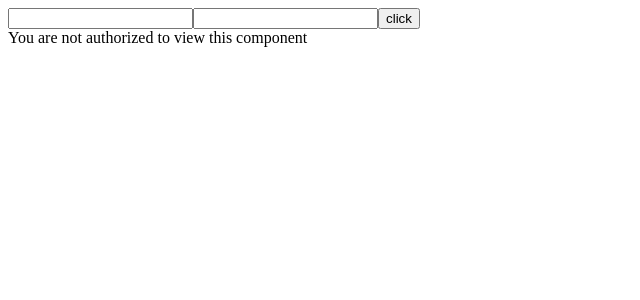
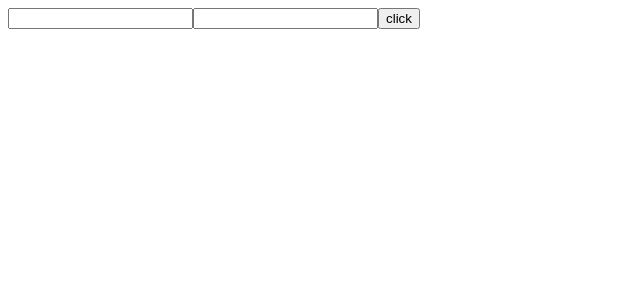
Before and after one commit to dawood6/Login-Page-React, a React (Create React App) app: page / in a window 1280 px wide. Shown: the top 300 px of the page, without its empty margins (0-640 px from the left). Built offline with nearby package versions, Linux system fonts and the light colour scheme.

Commit message:
Fix: User login HOC logic

```diff
--- a/src/Components/App.js
+++ b/src/Components/App.js
@@ -1,6 +1,6 @@
 import React from 'react'
 
- const App = () => {
+const App = () => {
     return (
         <div>
             hello
--- a/src/Components/HOC.js
+++ b/src/Components/HOC.js
@@ -1,12 +1,10 @@
- import React, { Fragment, Component } from "react";
- import App from './App'
+import React, { Fragment, Component } from "react";
+import { Route, Redirect } from 'react-router-dom'
 
- const HigherOrderComponent = ({ isLoggedIn }) => {
-    return (
-      <Fragment>
-        {isLoggedIn ? <App /> : <div>You are not authorized to view this component</div>}
-      </Fragment>
-    )
-  }
+const HigherOrderComponent = ({ component: Component, isLoggedIn, ...rest }) => {
+  return (
+    <Route {...rest} render={(props) => isLoggedIn ? <Component {...props} /> : <Redirect to={{ pathname: "/" }} />} />
+  )
+}
 
-  export default HigherOrderComponent
+export default HigherOrderComponent
--- a/src/Components/Login.js
+++ b/src/Components/Login.js
@@ -1,11 +1,11 @@
 import React, { Fragment, Component } from "react";
 import HigherOrderComponent from './HOC'
 import App from './App'
+import { withRouter } from 'react-router-dom'
 class Login extends Component {
   state = {
     username: "",
     password: "",
-    isLoggedIn: false
   };
 
   handleChangeUsername = event => {
@@ -16,10 +16,10 @@ class Login extends Component {
   };
 
   onClick = () => {
-let {username , password} = this.state
-if (username === 'dawood6' && password === 'dawood123'){
+    let { username, password } = this.state
+    if (username === 'dawood6' && password === 'dawood123') {
+      this.props.loginUser()
       this.props.history.push('/App')
-  this.setState({isLoggedIn: true})
     } else {
       alert('incorrect')
     }
@@ -45,10 +45,10 @@ if (username === 'dawood6' && password === 'dawood123'){
         <button type="submit" onClick={this.onClick}>click</button>
         {console.log(this.state.password)}
 
-        <HigherOrderComponent  isLoggedIn={this.state.isLoggedIn} component={App} />
+        <HigherOrderComponent isLoggedIn={this.state.isLoggedIn} component={App} />
       </Fragment>
     );
   }
 }
 
-export default Login;
+export default withRouter(Login);
--- a/src/index.js
+++ b/src/index.js
@@ -1,21 +1,30 @@
 import React from 'react';
 import Login from './Components/Login'
 import App from './Components/App'
-import { BrowserRouter as Router , Switch, Route } from 'react-router-dom';
+import { BrowserRouter as Router, Switch, Route } from 'react-router-dom';
 import { render } from 'react-dom';
+import HigherOrderComponent from './Components/HOC';
 
-function Index() {
-    return(
+
+class Index extends React.Component {
+    state = {
+        isLoggedIn: false
+    }
+
+    loginUser = () => this.setState({ isLoggedIn: true })
+    render() {
+        return (
             <div>
                 <Router>
                     <Switch>
-                <Route path='/' exact component={Login} />
-                <Route path='/App' exact component={App} />
+                        <Route path='/' exact render={() => <Login loginUser={this.loginUser} />} />
+                        <HigherOrderComponent isLoggedIn={this.state.isLoggedIn} path='/app' exact component={App} />
                     </Switch>
                 </Router>
             </div>
         )
     }
+}
 
 
 
```
Lines whose indentation alone changed are shown as unchanged.
